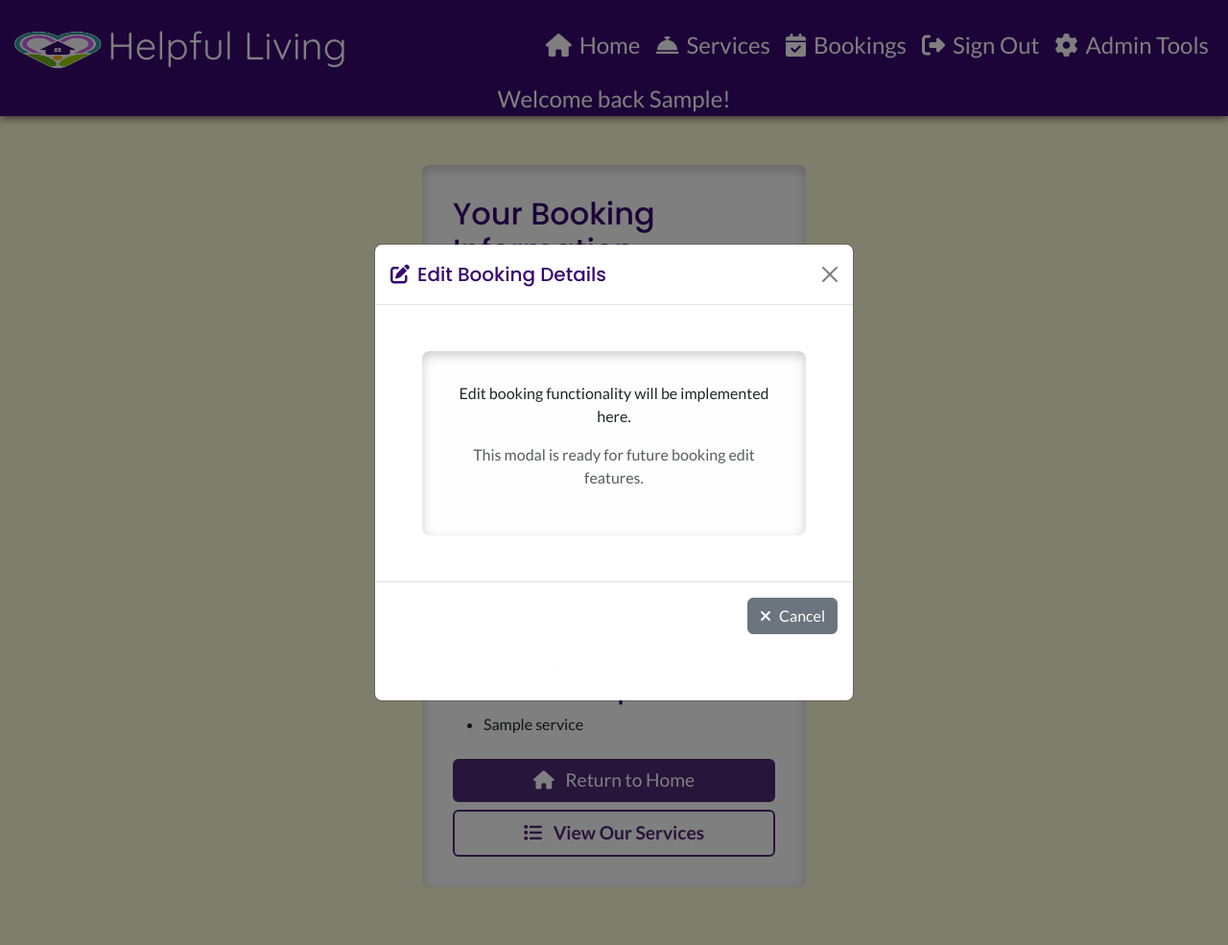
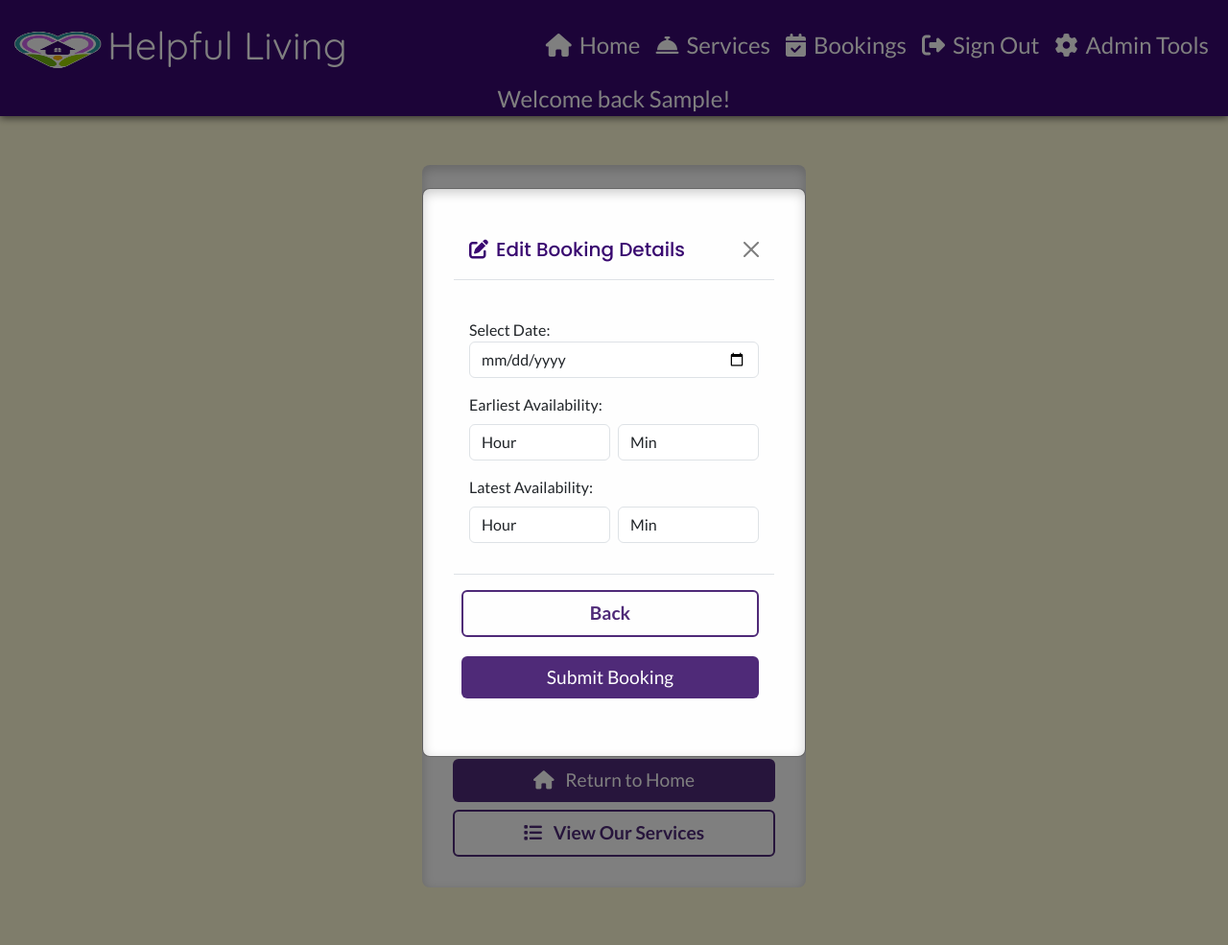
Before and after one commit to fspruce/helpful-living, a Django app: page /bookings/info/ in a window 1280 px wide, after a click that opens the changed part. Shown: the whole page at 96% size. Run offline with Django 5.2, Linux system fonts and the light colour scheme; a user stored in the database is signed in; tables that the repository leaves empty hold one stand-in row (values such as "Sample post"); some libraries are stand-ins or nearby versions.

Commit message:
Create edit form for bookings

```diff
--- a/core/templates/core/booking_info.html
+++ b/core/templates/core/booking_info.html
@@ -139,29 +139,22 @@
 <!-- Edit Booking Modal -->
 <div class="modal fade" id="editBookingModal" tabindex="-1" aria-labelledby="editBookingModalLabel" aria-hidden="true">
     <div class="modal-dialog modal-dialog-centered">
-        <div class="modal-content">
+        <div class="modal-content bookings-container">
             <div class="modal-header">
                 <h5 class="modal-title" id="editBookingModalLabel">
                     <i class="fas fa-edit me-2" aria-hidden="true"></i>Edit Booking Details
                 </h5>
                 <button type="button" class="btn-close" data-bs-dismiss="modal" aria-label="Close"></button>
             </div>
+          <form id="edit-form">
             <div class="modal-body">
-                <div class="bookings-container">
-                    <p class="text-center">Edit booking functionality will be implemented here.</p>
-                    <p class="text-muted text-center">This modal is ready for future booking edit features.</p>
-                </div>
             </div>
             <div class="modal-footer">
-                <button type="button" class="btn btn-secondary" data-bs-dismiss="modal">
-                    <i class="fas fa-times me-2" aria-hidden="true"></i>Cancel
-                </button>
-                <button type="button" class="btn cstm-btn-action" disabled>
-                    <i class="fas fa-save me-2" aria-hidden="true"></i>Save Changes
-                </button>
             </div>
+          </form>
         </div>
     </div>
 </div>
+<script src="{% static 'js/booking_info.js' %}"></script>
 
 {% endblock %}
--- /dev/null
+++ b/static/js/booking_info.js
@@ -0,0 +1,402 @@
+/**
+ * Main initialization function that runs when the DOM is fully loaded.
+ * Sets up event listeners and initializes the booking form components.
+ */
+document.addEventListener('DOMContentLoaded', function() {
+    console.log('DOM is fully loaded and parsed');
+
+    // Set up event listener for when the edit modal is shown
+    const editModal = document.getElementById('editBookingModal');
+    if (editModal) {
+        editModal.addEventListener('show.bs.modal', function(event) {
+            console.log('Edit modal is being shown');
+            initialiseInfoEdit();
+        });
+    }
+});
+
+function initialiseInfoEdit() {
+  // Check if form elements already exist to avoid duplicates
+  const modalBody = document.querySelector('#editBookingModal .modal-body');
+  const modalFooter = document.querySelector('#editBookingModal .modal-footer');
+
+  if (!modalBody || !modalFooter) {
+    console.error('Modal body or footer not found');
+    return;
+  }
+
+  // Clear existing content to avoid duplicates
+  modalBody.innerHTML = '';
+  modalFooter.innerHTML = '';
+
+  console.log('Initializing edit form...');
+
+  // Define business hours for time selection (9:30 AM to 6:00 PM)
+  const dayStart = [9, 30];  // 9:30 AM
+  const dayEnd = [18, 0];    // 6:00 PM
+
+  // Create all form components with accessibility features
+  const calendarElement = initialiseCalendar();
+  const backButton = initialiseButton('back');
+  backButton.addEventListener('click', function() {
+    // Close modal when back button is clicked
+    const modal = bootstrap.Modal.getInstance(document.getElementById('editBookingModal'));
+    modal.hide();
+  });
+
+  const submitButton = initialiseButton('submit');
+
+  // Add validation to submit button
+  const submitBtn = submitButton.querySelector('button');
+  submitBtn.addEventListener('click', function(e) {
+    e.preventDefault();
+    console.log('Submit button clicked');
+    // Add your form submission logic here
+    alert('Form submission functionality to be implemented');
+  });
+
+  // Create time selectors with 20-minute increments
+  const startTime = initialiseTime('Earliest Availability', dayStart, dayEnd, 20);
+  const endTime = initialiseTime('Latest Availability', dayStart, dayEnd, 20);
+
+  // Append all components to the form in logical order
+  modalBody.appendChild(calendarElement);
+  modalBody.appendChild(startTime);
+  modalBody.appendChild(endTime);
+  modalFooter.appendChild(backButton);
+  modalFooter.appendChild(submitButton);
+
+  console.log('Edit form initialized successfully');
+}
+
+/**
+ * Creates a date picker input with proper accessibility features.
+ * Prevents users from selecting past dates by setting minimum date to tomorrow.
+ * Includes screen reader support with ARIA labels and help text.
+ *
+ * @returns {HTMLElement} Complete date picker container with label and input
+ */
+function initialiseCalendar() {
+    // Create main container with Bootstrap classes and accessibility role
+    const calendarContainer = document.createElement('div');
+    calendarContainer.classList.add('col-12', 'mb-3', 'mt-4');
+    calendarContainer.setAttribute('role', 'group');
+    calendarContainer.setAttribute('aria-labelledby', 'calendar-label');
+
+    // Create label element with proper association
+    const calendarLabel = document.createElement('label');
+    calendarLabel.textContent = 'Select Date:';
+    calendarLabel.classList.add= 'form-label';
+    calendarLabel.htmlFor = 'booking_date';
+    calendarLabel.id = 'calendar-label';
+
+    // Create date input with accessibility attributes
+  const calendarElement = document.createElement('input');
+  calendarElement.type = 'date';
+  calendarElement.name = 'booking_date';
+  calendarElement.id = 'booking_date';
+  calendarElement.className = 'form-control';
+  calendarElement.min = getTomorrowDate();  // Prevent past date selection
+  calendarElement.required = true;
+  calendarElement.setAttribute('aria-required', 'true');
+  calendarElement.setAttribute('aria-describedby', 'date-help');
+  calendarElement.setAttribute('aria-label', 'Select your preferred booking date');    // Create help text for screen readers (visually hidden)
+    const helpText = document.createElement('small');
+    helpText.id = 'date-help';
+    helpText.className = 'form-text text-muted visually-hidden';
+    helpText.textContent = 'Choose a date for your initial consultation call. Dates before tomorrow are not available.';
+
+    // Assemble the complete structure
+    calendarContainer.appendChild(calendarLabel);
+    calendarContainer.appendChild(calendarElement);
+    calendarContainer.appendChild(helpText);
+
+    return calendarContainer;
+}
+
+/**
+ * Utility function to get tomorrow's date in YYYY-MM-DD format.
+ * Used to set the minimum date for the date picker to prevent
+ * users from selecting past dates or today (same-day booking not allowed).
+ *
+ * @returns {string} Tomorrow's date in ISO format (YYYY-MM-DD)
+ */
+function getTomorrowDate() {
+    const today = new Date();
+    const tomorrow = new Date(today);
+    tomorrow.setDate(today.getDate() + 1);  // Add one day
+    // Return date in YYYY-MM-DD format required by HTML date input
+    return tomorrow.toISOString().split('T')[0];
+}
+
+/**
+ * Creates a submit button with accessibility features and user guidance.
+ * Includes ARIA labels and hidden help text to explain the submission process
+ * to users, especially those using screen readers.
+ *
+ * @returns {HTMLElement} Complete submit button container with accessibility features
+ */
+function initialiseButton(btn_type){
+  // Create main container with accessibility role
+  const buttonContainer = document.createElement('div');
+  buttonContainer.classList.add('col-12', 'mb-3');
+  buttonContainer.setAttribute('role', 'group');
+  buttonContainer.setAttribute('aria-label', 'Form submission');
+
+  const newButton = document.createElement('button');
+
+  if (btn_type == 'submit') {
+    newButton.type = 'submit';
+    newButton.classList.add('btn', 'cstm-btn-action');
+    newButton.textContent = 'Submit Booking';
+  } else {
+    newButton.type = 'button';  // Explicitly set to button to prevent form submission
+    newButton.classList.add('btn', 'cstm-btn-outline');
+    if (btn_type == 'cont') {
+      newButton.textContent = 'Continue';
+    } else if (btn_type == 'back') {
+      newButton.textContent = 'Back';
+    } else {
+      newButton.textContent = 'Placeholder';
+    }
+  }
+  buttonContainer.appendChild(newButton);
+  return buttonContainer;
+}
+
+/**
+ * Creates time selection dropdowns (hour and minute) with accessibility features.
+ * Generates separate dropdowns for hours and minutes within business hours,
+ * with proper labeling and screen reader support.
+ *
+ * @param {string} selectElName - Display name for the time selector (e.g., "Start Time", "End Time")
+ * @param {Array<number>} dayStart - [hour, minute] for business day start (e.g., [9, 30] = 9:30 AM)
+ * @param {Array<number>} dayEnd - [hour, minute] for business day end (e.g., [18, 0] = 6:00 PM)
+ * @param {number} minIncrement - Minute increment for dropdown options (e.g., 20 = 0, 20, 40)
+ * @returns {HTMLElement} Complete time selection container with hour and minute dropdowns
+ */
+function initialiseTime(selectElName, dayStart, dayEnd, minIncrement){
+  selectElVariable = selectElName.split(' ').join('_').toLowerCase();
+  // Create main container with accessibility grouping
+  const timeContainer = document.createElement('div');
+  timeContainer.classList.add('col-12', 'mb-3');
+  timeContainer.setAttribute('role', 'group');
+  timeContainer.setAttribute('aria-labelledby', selectElName + '_label');
+
+  // Create main label for the time selection group
+  const selectLabel = document.createElement('label');
+  selectLabel.textContent = selectElName + ":";
+  selectLabel.className = 'form-label';
+  selectLabel.id = selectElName + '_label';
+
+  // Create row container for side-by-side hour and minute dropdowns
+  const timeSelectRow = document.createElement('div');
+  timeSelectRow.classList.add('row', 'g-2');
+  timeSelectRow.setAttribute('role', 'group');
+  timeSelectRow.setAttribute('aria-label', selectElName + ' selection');
+
+  // === HOUR SELECTION DROPDOWN ===
+  const hourContainer = document.createElement('div');
+  hourContainer.classList.add('col-6');  // Half width for side-by-side layout
+
+  // Create hour dropdown with accessibility attributes
+  const hourSelect = document.createElement('select');
+  hourSelect.name = selectElVariable + '_hour';
+  hourSelect.id = selectElVariable + '_hour';
+  hourSelect.classList.add('form-control');
+  hourSelect.required = true;
+  hourSelect.setAttribute('aria-label', selectElName + ' hour selection');
+  hourSelect.setAttribute('aria-required', 'true');
+  hourSelect.setAttribute('aria-describedby', selectElName + '_hour_help');
+
+  // Add placeholder option for hour dropdown
+  const hourDefaultOption = document.createElement('option');
+  hourDefaultOption.value = '';
+  hourDefaultOption.textContent = 'Hour';
+  hourDefaultOption.disabled = true;
+  hourDefaultOption.selected = true;
+  hourDefaultOption.setAttribute('aria-label', 'Select hour');
+  hourSelect.appendChild(hourDefaultOption);
+
+  // Generate hour options within business hours
+  for (let i = dayStart[0]; i <= dayEnd[0]; i++) {
+    const hourOption = document.createElement('option');
+    hourOption.value = i;
+    const displayHour = i < 10 ? "0" + i : i.toString();  // Zero-pad single digits
+    hourOption.textContent = displayHour;
+    hourOption.setAttribute('aria-label', displayHour + ' o\'clock');
+    hourSelect.appendChild(hourOption);
+  }
+
+  // Create help text for hour selection (screen reader only)
+  const hourHelp = document.createElement('small');
+  hourHelp.id = selectElName + '_hour_help';
+  hourHelp.className = 'form-text text-muted visually-hidden';
+  hourHelp.textContent = 'Select the hour for your ' + selectElName.toLowerCase();
+
+  // === MINUTE SELECTION DROPDOWN ===
+  const minContainer = document.createElement('div');
+  minContainer.classList.add('col-6');  // Half width for side-by-side layout
+
+  // Create minute dropdown with accessibility attributes
+  const minSelect = document.createElement('select');
+  minSelect.name = selectElVariable + '_min';
+  minSelect.id = selectElVariable + '_min';
+  minSelect.classList.add('form-control');
+  minSelect.required = true;
+  minSelect.setAttribute('aria-label', selectElName + ' minute selection');
+  minSelect.setAttribute('aria-required', 'true');
+  minSelect.setAttribute('aria-describedby', selectElName + '_min_help');
+
+  // Add placeholder option for minute dropdown
+  const minDefaultOption = document.createElement('option');
+  minDefaultOption.value = '';
+  minDefaultOption.textContent = 'Min';
+  minDefaultOption.disabled = true;
+  minDefaultOption.selected = true;
+  minDefaultOption.setAttribute('aria-label', 'Select minutes');
+  minSelect.appendChild(minDefaultOption);
+
+  // Generate minute options based on specified increment
+  for (let i = 0; i < 60; i += minIncrement){
+    const minOption = document.createElement('option');
+    minOption.value = i;
+    const displayMin = i === 0 ? "00" : i.toString();  // Show "00" for zero minutes
+    minOption.textContent = displayMin;
+    minOption.setAttribute('aria-label', displayMin + ' minutes');
+    minSelect.appendChild(minOption);
+  }
+
+  // Create help text for minute selection (screen reader only)
+  const minHelp = document.createElement('small');
+  minHelp.id = selectElName + '_min_help';
+  minHelp.className = 'form-text text-muted visually-hidden';
+  minHelp.textContent = 'Select the minutes for your ' + selectElName.toLowerCase();
+
+  // === ASSEMBLE COMPLETE TIME SELECTION STRUCTURE ===
+  // Add dropdowns and help text to their containers
+  hourContainer.appendChild(hourSelect);
+  hourContainer.appendChild(hourHelp);
+  minContainer.appendChild(minSelect);
+  minContainer.appendChild(minHelp);
+
+  // Add both containers to the row
+  timeSelectRow.appendChild(hourContainer);
+  timeSelectRow.appendChild(minContainer);
+
+  // Add label and row to main container
+  timeContainer.appendChild(selectLabel);
+  timeContainer.appendChild(timeSelectRow);
+
+  return timeContainer;
+}
+
+/**
+ * Validates all booking form fields including date and time requirements.
+ * Checks that date is selected and that time range is valid.
+ *
+ * @returns {boolean} True if all fields are valid, false otherwise
+ */
+function validateAllBookingFields() {
+  const bookingInfoContainer = document.getElementById('booking-info-container');
+  const dateField = bookingInfoContainer.querySelector('#booking_date');
+
+  // Check if date is selected
+  if (!dateField.value) {
+    showTimeError(dateField, 'Please select a booking date');
+    dateField.focus();
+    return false;
+  }
+
+  // Check time validation
+  return validateBookingTimes();
+}
+
+/**
+ * Validates that the earliest availability time is before the latest availability time.
+ * Shows error messages if times are invalid or if latest time is not after earliest time.
+ *
+ * @returns {boolean} True if times are valid and properly ordered, false otherwise
+ */
+function validateBookingTimes() {
+  const bookingInfoContainer = document.getElementById('booking-info-container');
+  const earliestHour = bookingInfoContainer.querySelector('#earliest_availability_hour');
+  const earliestMin = bookingInfoContainer.querySelector('#earliest_availability_min');
+  const latestHour = bookingInfoContainer.querySelector('#latest_availability_hour');
+  const latestMin = bookingInfoContainer.querySelector('#latest_availability_min');
+
+  // Clear any existing error styling
+  clearTimeErrors([earliestHour, earliestMin, latestHour, latestMin]);
+
+  // Check if all time fields are selected
+  if (!earliestHour.value || !earliestMin.value || !latestHour.value || !latestMin.value) {
+    showTimeError(earliestHour, 'Please select all time fields');
+    return false;
+  }
+
+  // Convert times to minutes for comparison
+  const earliestTimeMinutes = parseInt(earliestHour.value) * 60 + parseInt(earliestMin.value);
+  const latestTimeMinutes = parseInt(latestHour.value) * 60 + parseInt(latestMin.value);
+
+  // Check if latest time is after earliest time
+  if (latestTimeMinutes <= earliestTimeMinutes) {
+    showTimeError(latestHour, 'Latest availability must be after earliest availability');
+    showTimeError(latestMin, 'Latest availability must be after earliest availability');
+    return false;
+  }
+
+  // Check minimum time difference (at least 1 hour)
+  const timeDifferenceMinutes = latestTimeMinutes - earliestTimeMinutes;
+  if (timeDifferenceMinutes < 60) {
+    showTimeError(latestHour, 'Please allow at least 1 hour between earliest and latest times');
+    showTimeError(latestMin, 'Please allow at least 1 hour between earliest and latest times');
+    return false;
+  }
+
+  return true;
+}
+
+/**
+ * Displays an error message and applies error styling to time fields.
+ *
+ * @param {HTMLElement} field - The form field with an error
+ * @param {string} message - The error message to display
+ */
+function showTimeError(field, message) {
+  field.classList.add('is-invalid');
+  field.setAttribute('aria-invalid', 'true');
+
+  // Remove any existing error message
+  const existingError = field.parentNode.querySelector('.invalid-feedback');
+  if (existingError) {
+    existingError.remove();
+  }
+
+  // Create and add new error message
+  const errorDiv = document.createElement('div');
+  errorDiv.className = 'invalid-feedback';
+  errorDiv.textContent = message;
+  errorDiv.setAttribute('role', 'alert');
+  errorDiv.setAttribute('aria-live', 'polite');
+
+  field.parentNode.appendChild(errorDiv);
+}
+
+/**
+ * Removes error styling and messages from time fields.
+ *
+ * @param {Array<HTMLElement>} fields - Array of form fields to clear
+ */
+function clearTimeErrors(fields) {
+  fields.forEach(field => {
+    if (field) {
+      field.classList.remove('is-invalid');
+      field.removeAttribute('aria-invalid');
+
+      const errorMessage = field.parentNode.querySelector('.invalid-feedback');
+      if (errorMessage) {
+        errorMessage.remove();
+      }
+    }
+  });
+}
```
